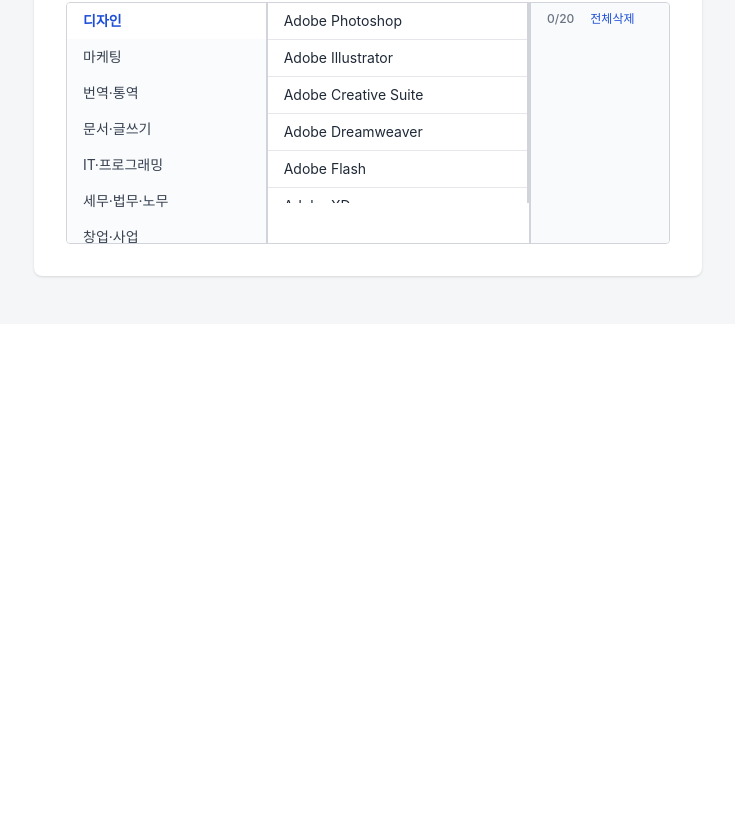
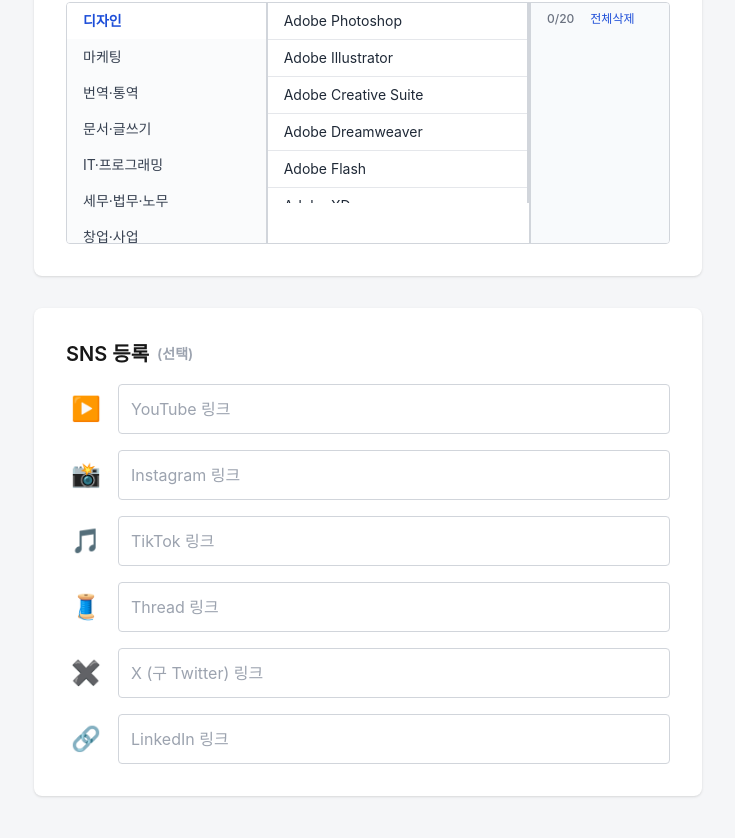
Before and after one commit to kimnamwook1/stepai-web, a Next.js app: page /corp in a window 1280 px wide. Shown: the part 874-1712 px from the top of the page, without its empty margins (272-1007 px from the left). Before the commit the page ends 1230 px from the top, so only its background shows below. Built offline with nearby package versions, Linux system fonts and the light colour scheme; a web font is replaced by a local one.

Commit message:
SNS 등록 섹션 구현 완료

```diff
--- a/src/app/corp/page.tsx
+++ b/src/app/corp/page.tsx
@@ -393,6 +393,37 @@ function AIServiceInfo() {
     );
 }
 
+// SNS 등록 섹션 컴포넌트
+function SNSInfoSection() {
+    // SNS 종류 및 아이콘(간단한 예시)
+    const snsList = [
+        { name: 'YouTube', icon: '▶️' },
+        { name: 'Instagram', icon: '📸' },
+        { name: 'TikTok', icon: '🎵' },
+        { name: 'Thread', icon: '🧵' },
+        { name: 'X (구 Twitter)', icon: '✖️' },
+        { name: 'LinkedIn', icon: '🔗' },
+    ];
+    return (
+        <section className="max-w-[700px] mx-auto mb-8 bg-white rounded-lg shadow p-8 mt-8">
+            <h2 className="text-xl font-semibold mb-4 flex items-center">SNS 등록 <span className="text-gray-400 text-sm ml-2">(선택)</span></h2>
+            <div className="grid grid-cols-1 gap-4">
+                {snsList.map(sns => (
+                    <div key={sns.name} className="flex items-center gap-3">
+                        <span className="text-2xl w-10 flex-shrink-0 flex items-center justify-center">{sns.icon}</span>
+                        <input
+                            type="text"
+                            id={`sns-${sns.name}`}
+                            placeholder={`${sns.name} 링크`}
+                            className="w-full border border-gray-300 rounded px-3 py-3 focus:outline-none focus:border-blue-400 text-base bg-white"
+                        />
+                    </div>
+                ))}
+            </div>
+        </section>
+    );
+}
+
 const CorpRegisterPage = () => {
     return (
         <div style={{ background: BG_COLOR, minHeight: '100vh' }}>
@@ -400,6 +431,7 @@ const CorpRegisterPage = () => {
             <main className="max-w-[700px] mx-auto my-8 p-4">
                 <CorpInfoSection />
                 <AIServiceInfo />
+                <SNSInfoSection />
                 {/* TODO: 다음 섹션(담당자정보, 약관동의 등) 추가 예정 */}
             </main>
         </div>
```
